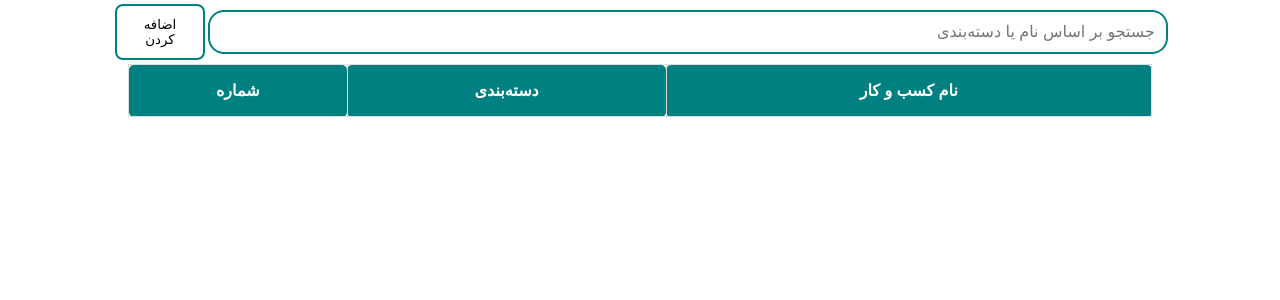
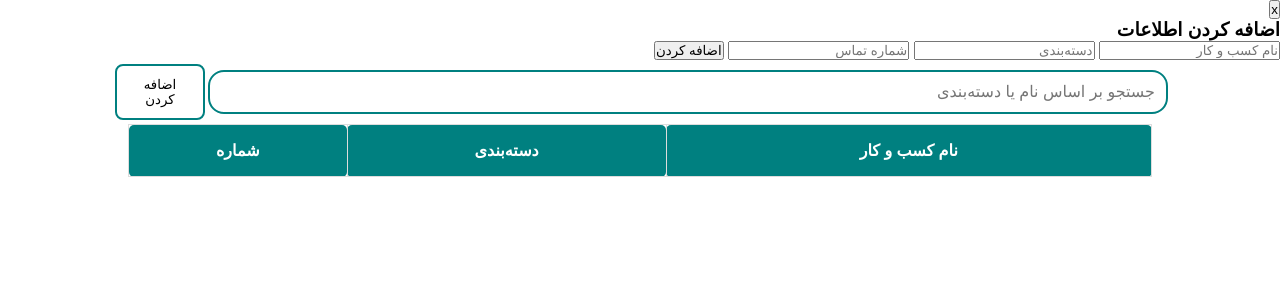
Before and after one commit to rzmahdi/CRUD-with-FastAPI, a Python web app: template templates/index.html in a window 1280 px wide. Shown: the top 300 px of the page. Run offline with Jinja, Linux system fonts and the light colour scheme; the template is opened without the code that fills it, so the values that code supplies are empty.

Commit message:
feat(homepage): add modal-form to create new data

```diff
--- a/templates/index.html
+++ b/templates/index.html
@@ -7,6 +7,17 @@
     <title>شماره هایی که به کارت میاد</title>
 </head>
 <body>
+    <div id="modal-overlay" class="show">
+        <div class="modal-add-new-data-box">
+            <button id="close-btn">x</button>
+            <h3>اضافه کردن اطلاعات</h3>
+            <input type="text" name="business-name" id="add-business-name" placeholder="نام کسب و کار">
+            <input type="text" name="category" id="add-category" placeholder="دسته‌بندی">
+            <input type="text" name="category" id="add-category" placeholder="شماره تماس">
+            <button type="button" id="add-new-data-btn">اضافه کردن</button>
+        </div>
+    </div>
+
     <div class="search-box">
         <input type="text" name="searchbar" id="search-bar" placeholder="جستجو بر اساس نام یا دسته‌بندی">
         <button type="button" id="new-data-btn">اضافه کردن</button>
```
